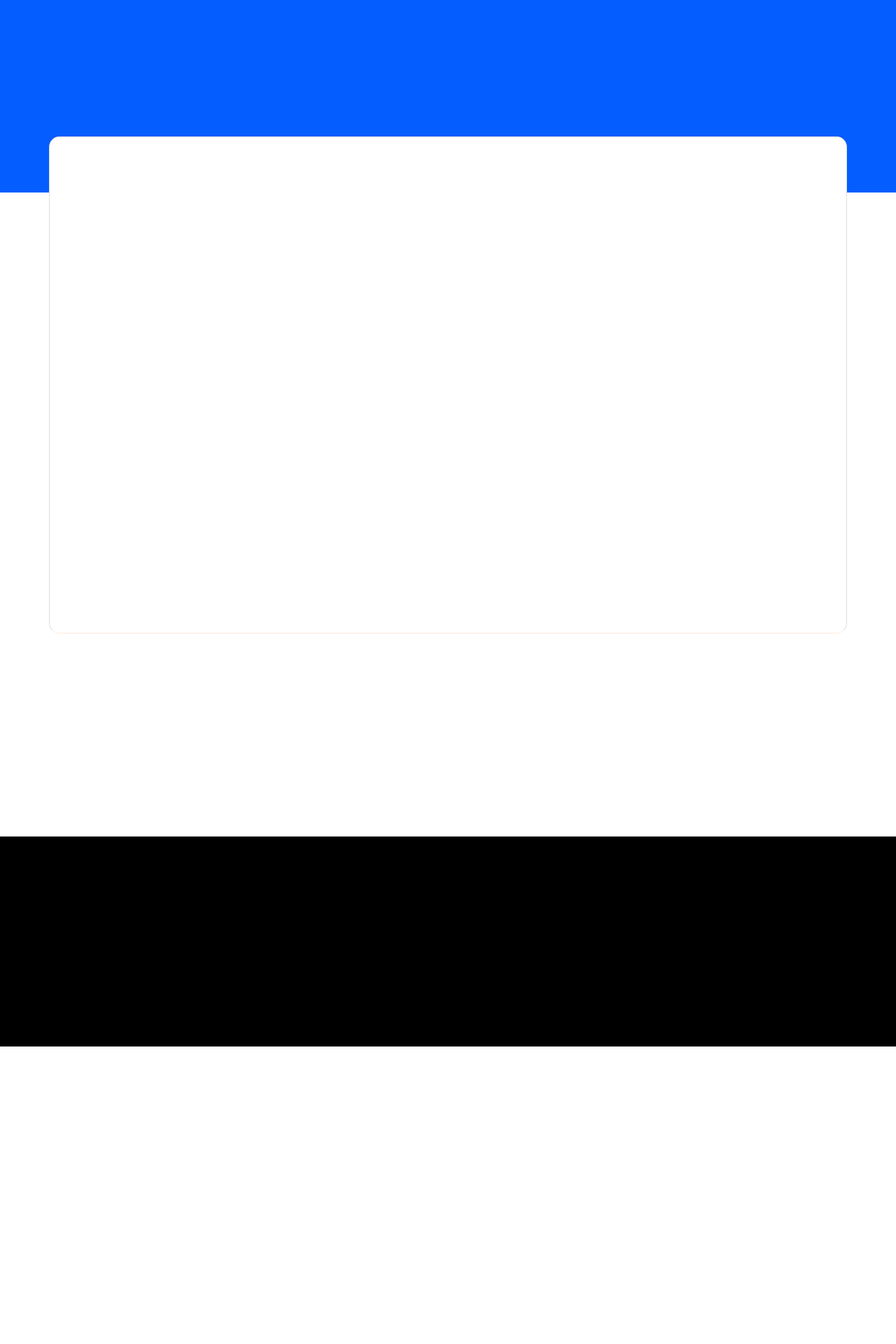
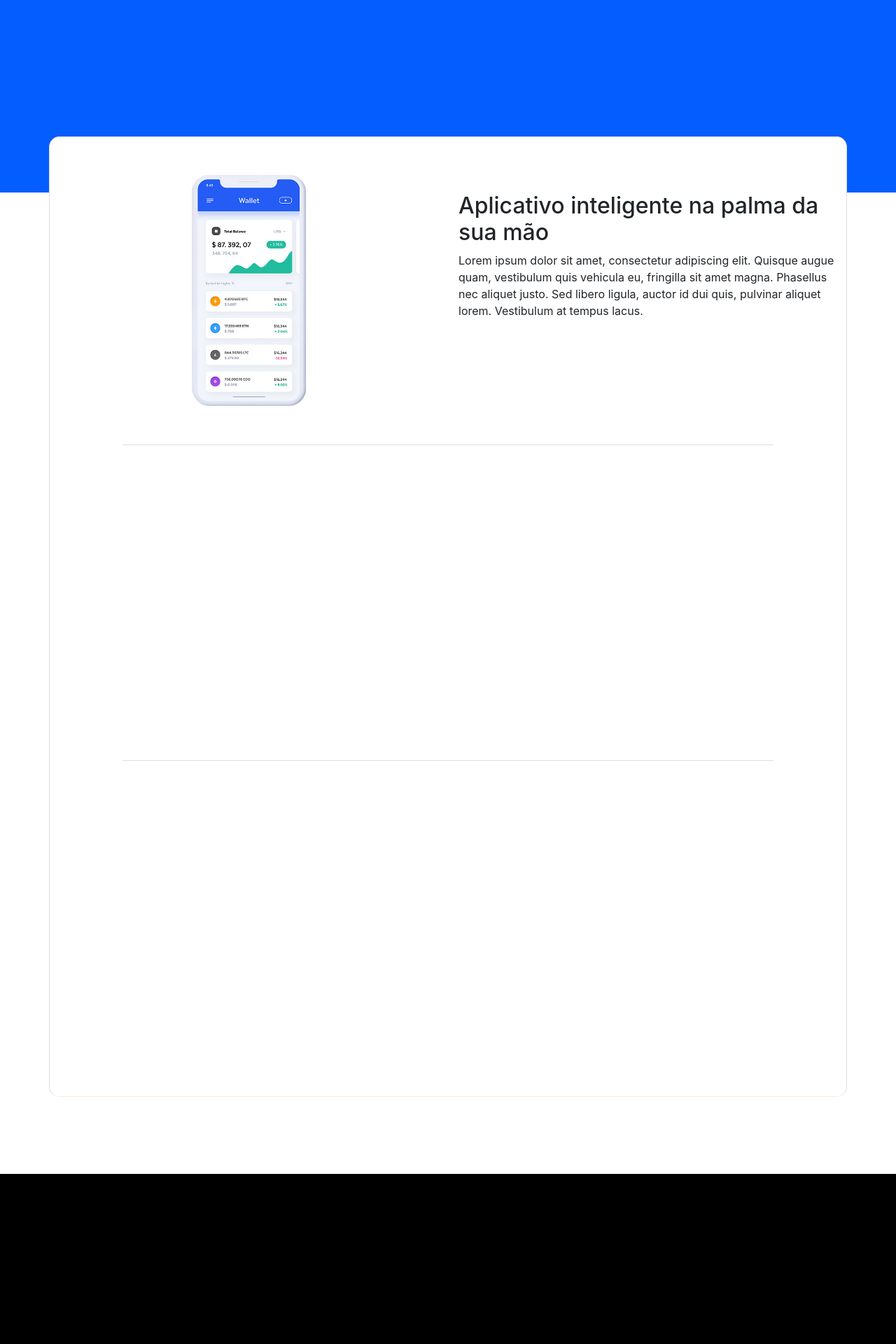
Before and after one commit to marchandrs/portfolio-banco, a PHP site: page / in a window 1280 px wide. Shown: the part 605-2525 px from the top of the page at 70% size. Before the commit the page ends 2100 px from the top, so only its background shows below. Run offline with PHP 8.4, Linux system fonts and the light colour scheme.

Commit message:
partal work save: adding images and text to featured section

```diff
--- a/css/main.css
+++ b/css/main.css
@@ -39,7 +39,17 @@ nav {
 }
 
 .featured-section {
-	min-height: 600px;
+	min-height: 450px;
+}
+
+.featured-section-first {
+	min-height: 360px;
+}
+
+.featured-section-divider {
+	margin-left: 8%;
+	margin-right: 8%;
+	border-bottom: 1px solid #dfdfdf;
 }
 
 .middle-section {
@@ -72,6 +82,7 @@ nav {
 }
 
 .bottom-section {
+	margin-top: 110px;
 	min-height: 300px;
 	background-color: black;
 }
@@ -114,6 +125,12 @@ nav {
 	border-color: #4ee169;
 }
 
+.featured-section img{
+	margin-top: -25px;
+	max-height: 330px;
+	max-width: 100%;
+}
+
 @media only screen and (min-width: 768px) {
 	.menu {
 		margin-top: 15px;
@@ -127,4 +144,12 @@ nav {
 	.my-offset-md-2dot5-percent {
 		margin-left: 2.5%;
 	}
+
+	.my-margin-left-md-90 {
+		margin-left: 90px;
+	}
+
+	.featured-section {
+		max-height: 360px;
+	}
 }
--- a/index.html
+++ b/index.html
@@ -70,7 +70,34 @@
 		</div>
 
     <div class="container-fluid">
-      <div class="container big-card featured-section">
+      <div class="container big-card">
+        <div class="row featured-section featured-section-first">
+          <div class="col-12 col-md-6 ">
+            <div class="container"><img class="mx-auto d-block" src="images/app-mockup.png"></div>
+          </div>
+          <div class="col-12 col-md-6">
+            <h2>Aplicativo inteligente na palma da sua mão</h2>
+            <p>Lorem ipsum dolor sit amet, consectetur adipiscing elit. Quisque augue quam, vestibulum quis vehicula eu, fringilla sit amet magna. Phasellus nec aliquet justo. Sed libero ligula, auctor id dui quis, pulvinar aliquet lorem. Vestibulum at tempus lacus.</p>
+          </div>
+        </div>
+
+        <div class="row featured-section-divider"></div>
+
+        <div class="row featured-section">
+          <div class="col-12 col-md-6">
+          </div>
+          <div class="col-12 col-md-6">
+          </div>
+        </div>
+
+        <div class="row featured-section-divider"></div>
+
+        <div class="row featured-section">
+          <div class="col-12 col-md-6">
+          </div>
+          <div class="col-12 col-md-6">
+          </div>
+        </div>
   		</div>
     </div>
 
```
Also changed, not shown: images/app-mockup.png (added), images/charts-mock.png (added), images/responsive-mock.png (added), 3 other files.
